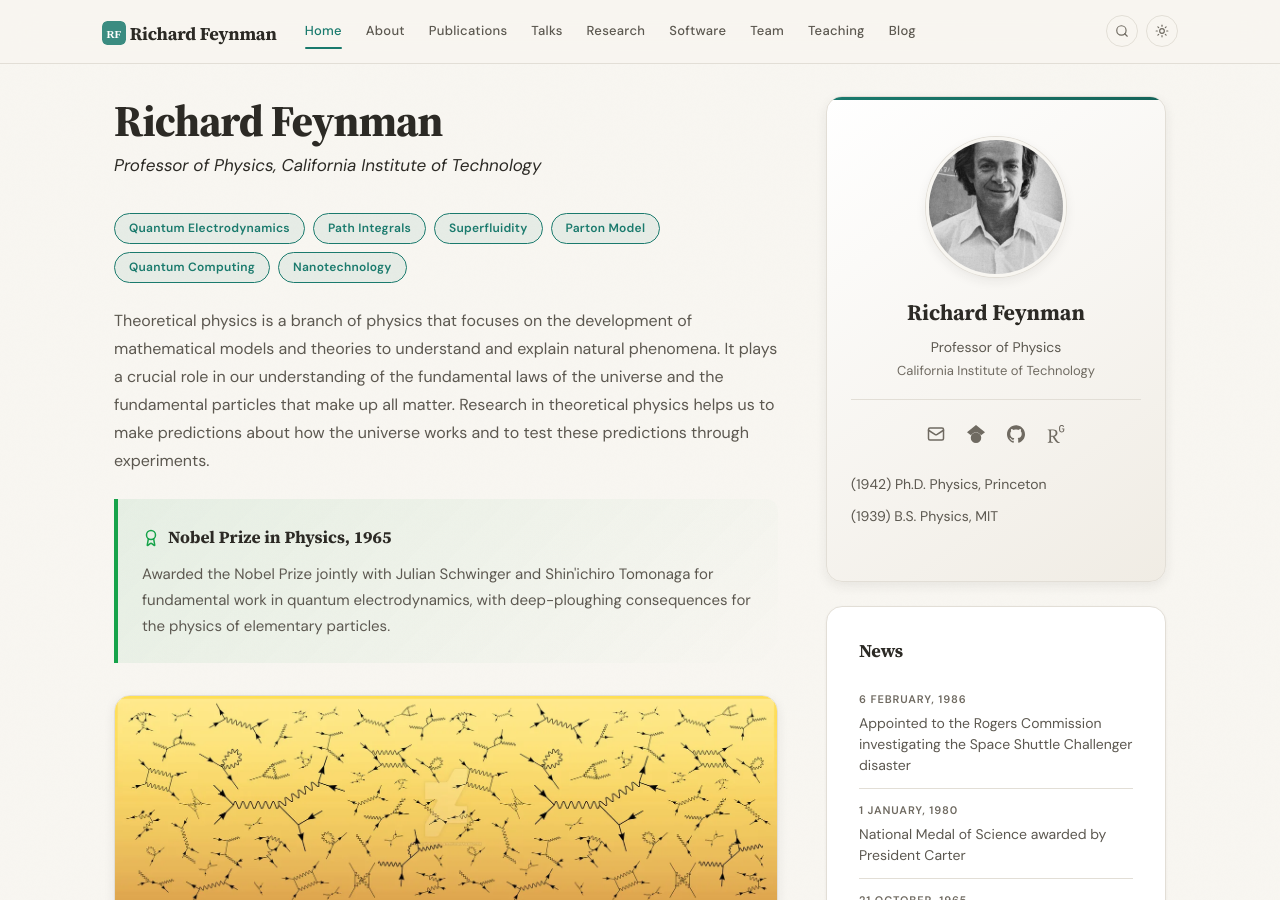
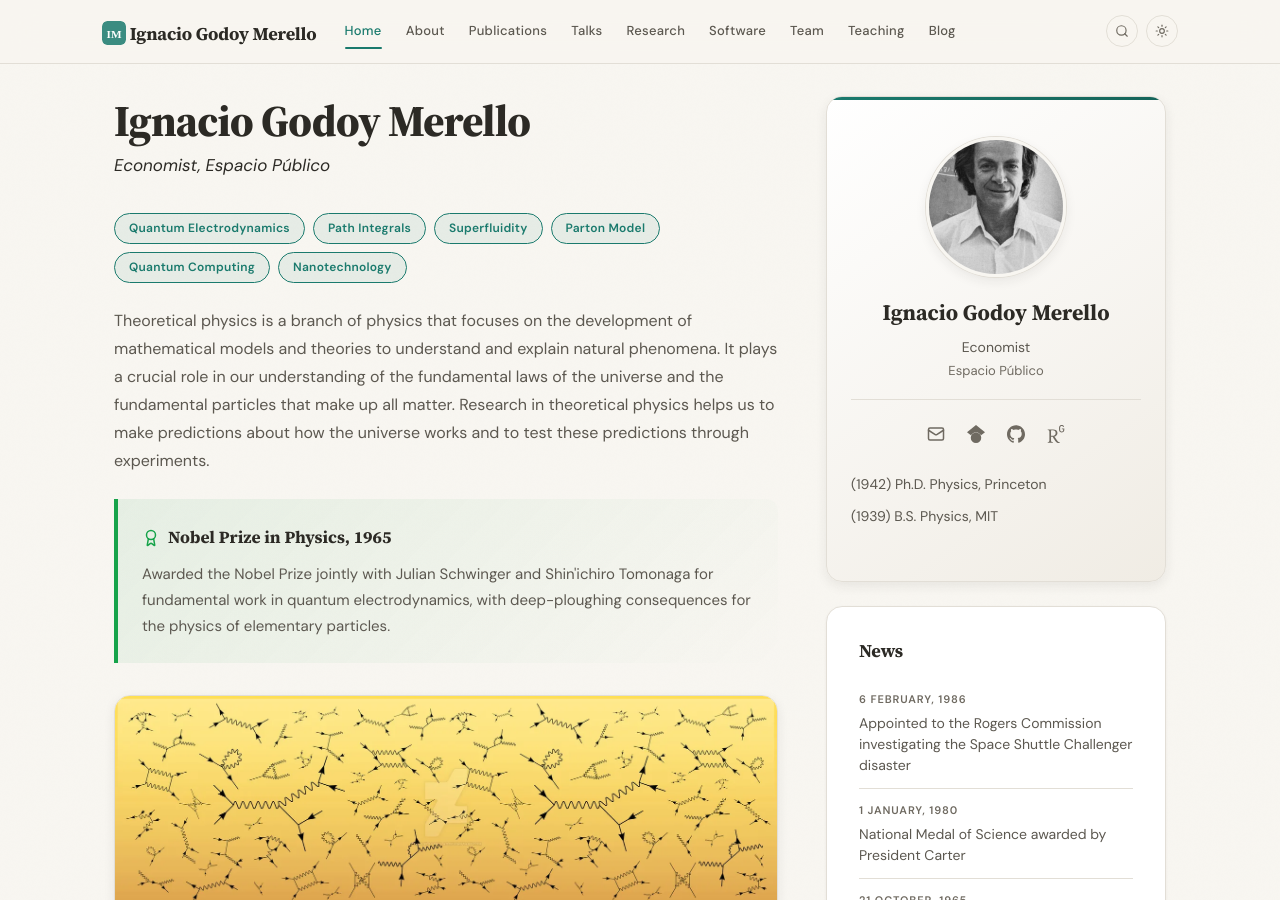
Before and after one commit to igodoymerello/igodoymerello.github.io, a Jekyll site: the page built from _pages/home.md, in a window 1280 px wide and 900 px high. Built offline with Jekyll 4.4.1, drawn with Linux system fonts in a browser that asks for light colours; some of the changed text lies outside the part shown.

Commit message:
_config.yml

```diff
--- a/_config.yml
+++ b/_config.yml
@@ -1,10 +1,10 @@
 # ============================================================
 # STEP 1: Your Identity (required)
 # ============================================================
-name: "Richard Feynman"
-title: "Professor of Physics"
-institution: "California Institute of Technology"
-email: richard@university.edu
+name: "Ignacio Godoy Merello"
+title: "Economist"
+institution: "Espacio Público"
+email: igodoym@fen.uchile.cl
 photo: headshot.jpg  # place your photo in images/
 
 # ============================================================
```
